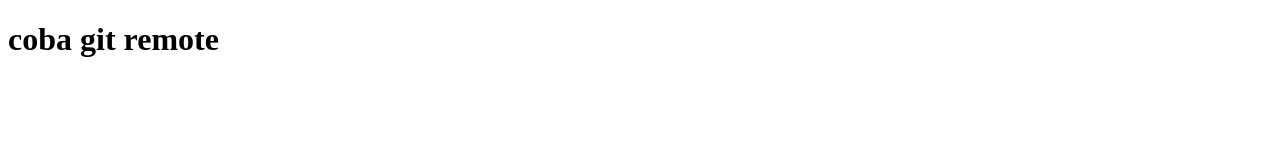
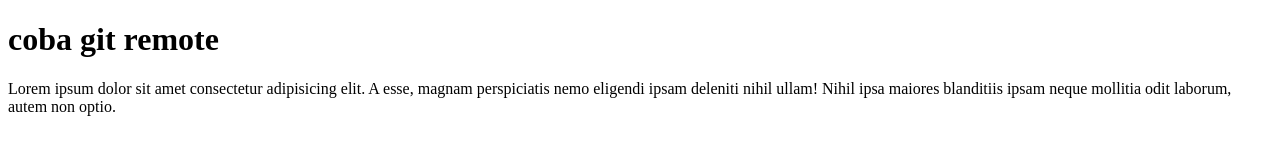
Before and after one commit to mackeyaddict/git-test, a plain HTML site: page index.html in a window 1280 px wide. Drawn offline with Linux system fonts and the light colour scheme.

Commit message:
Menambahkan paragraph

```diff
--- a/index.html
+++ b/index.html
@@ -10,6 +10,8 @@
 
 <body>
     <h1>coba git remote</h1>
+    <p>Lorem ipsum dolor sit amet consectetur adipisicing elit. A esse, magnam perspiciatis nemo eligendi ipsam deleniti
+        nihil ullam! Nihil ipsa maiores blanditiis ipsam neque mollitia odit laborum, autem non optio.</p>
 </body>
 
 </html>
```
